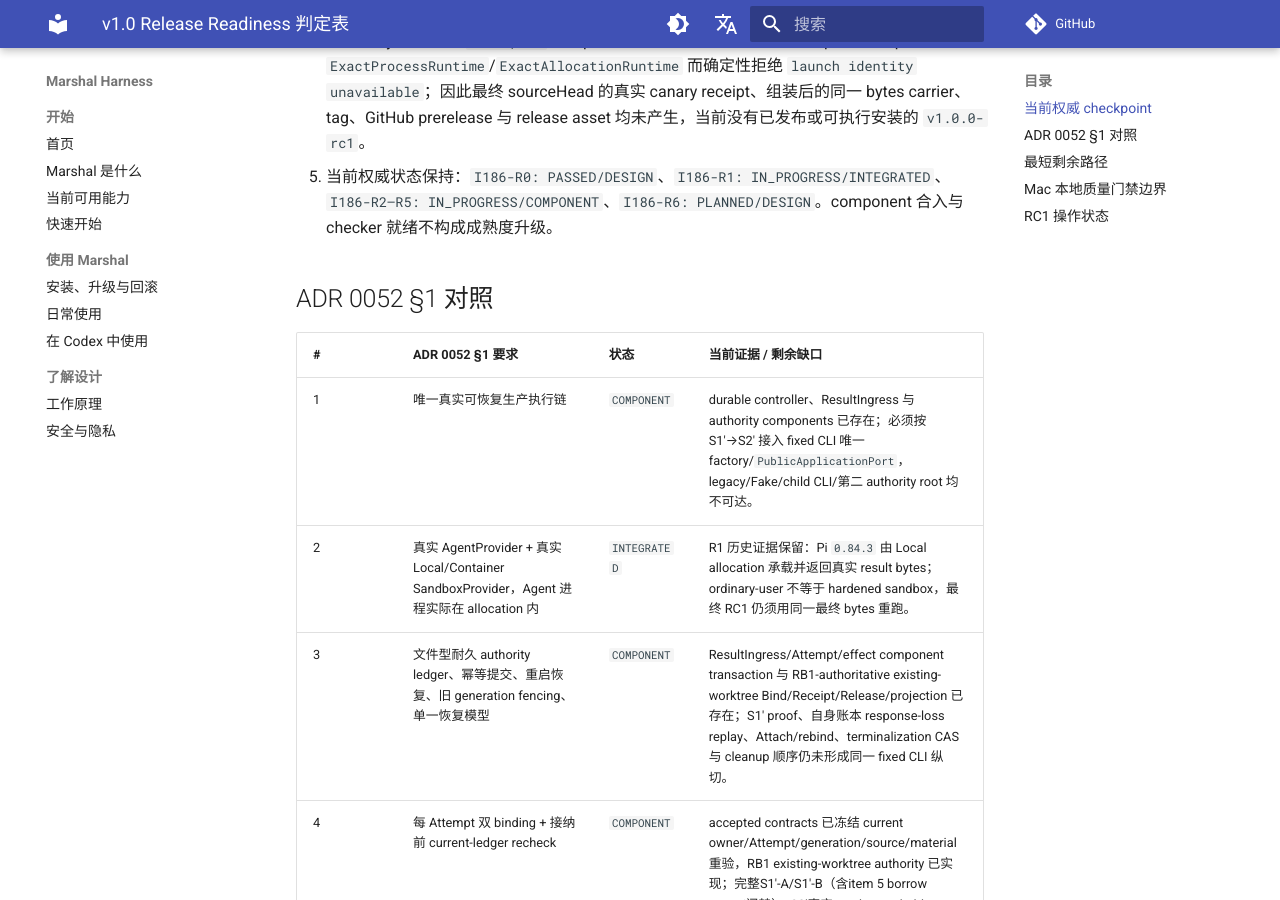
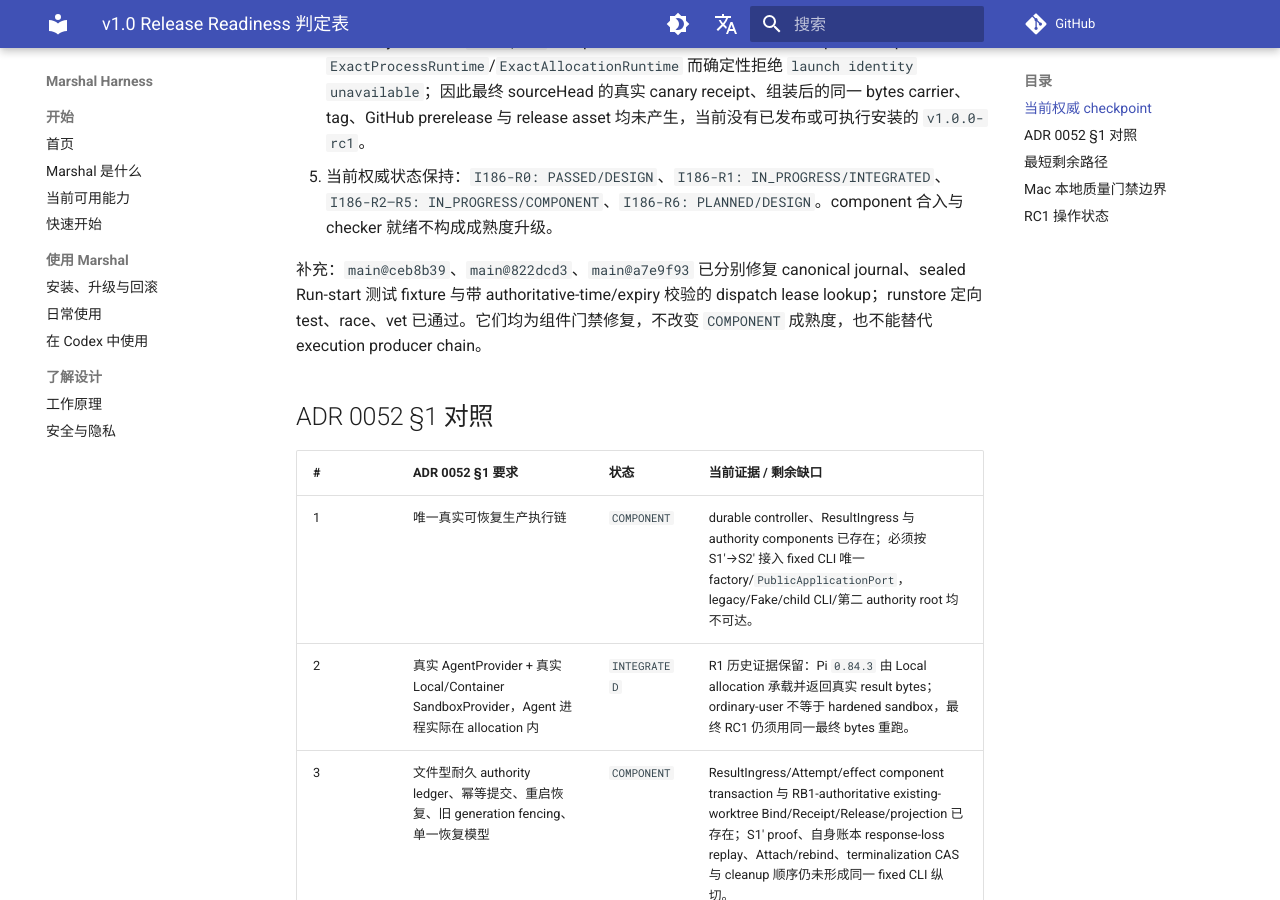
Before and after one commit to chiga0/marshal-harness, an MkDocs documentation site: the page built from docs/v1-release-readiness.md, in a window 1280 px wide and 900 px high, scrolled down 1025 px. Built offline with MkDocs 1.6.1 and Material for MkDocs 9.7.7, drawn with Linux system fonts in a browser that asks for light colours; comment, search, counter and statistics services are not loaded; some of the changed text lies outside the part shown.

Commit message:
docs: sync v1 checkpoint after authority fixes

```diff
--- a/docs/v1-release-readiness.md
+++ b/docs/v1-release-readiness.md
@@ -1,6 +1,6 @@
 # v1.0 Release Readiness 判定表
 
-更新日期：2026-08-30（`main@a73c82b` implementation checkpoint；RC1 canary 已切换到闭集校验与固定 Go toolchain）
+更新日期：2026-08-30（`main@a7e9f93` implementation checkpoint；RC1 canary 已切换到闭集校验与固定 Go toolchain）
 
 判定基准：[ADR 0052](adr/0052-v1-release-scope-and-production-reachability.md)、[ADR 0067](adr/0067-darwin-ordinary-user-launch-and-attach-recovery.md) 与 [ADR 0068](adr/0068-mac-first-cli-only-lifecycle-preview-rc1.md)。只记录已进入 `main` 或绑定精确 sourceHead 的证据；候选分支、单次 live pass、reviewer verdict 或 Accepted ADR 都不会自动升级成熟度。
 
@@ -11,6 +11,8 @@
 3. ADR 0056、0059–0066 的 process、terminalization、Supervisor、PreparedExecution、sealed proof 与 production factory 合同继续有效；[ADR 0067](adr/0067-darwin-ordinary-user-launch-and-attach-recovery.md) 已接受其 Mac ordinary-user 减法与精确取代范围。旧候选 `a6a0d63`、`506a647`、`6298eae` 冻结且不合入。RB1-authoritative existing-worktree Bind/Receipt/Release 与可重建 projection 已于 `main@259edd3` 实现；Linux staticcheck 的 U1000 跨平台 build-graph 修复已于 `main@60291e8` 推送，ResultIngress fail-closed 顺序修复随 `main@04c8fa9` 合入，provider held-descriptor 稳定性修复随 `main@a73c82b` 合入。该 exact-head CI 的 Secret scan 已通过，`CI #33290685508` 的 Ubuntu/macOS quality 仍在运行，整体尚未宣称全绿；本地 `go test ./internal/runstore -count=1` 当前仍暴露 canonical journal 与 prepared Run-start seam 回归，不能将质量门禁视为通过。完整 S1′（S1′-A reservation/full Attempt + S1′-B held descriptor/prepared proof/sealed successor，含 item 5 borrow seam/门禁）尚未进入 `main`，`3abed5a` 仍只是未合入候选；S2′ production composition、Attach/rebind 与 terminalization 同样未完成。
 4. [ADR 0068](adr/0068-mac-first-cli-only-lifecycle-preview-rc1.md) 已接受 unsigned Darwin arm64 CLI-only local-dogfood RC1 合同。build-once Darwin arm64 distribution contract 已于 `main@2d7da6a` 实现，installer exact opt-in/fail-closed guard 已于 `main@e6a78a3` 实现，immutable carrier checker、receipt Schema 与 hostile matrix 已于 `main@66523d9` 实现；三项均已完成独立审查。基于当前最终 bytes 的真实 canary 已推进到 `task plan`，但 production selector 因 CLI 未装配 per-Attempt `ExactProcessRuntime`/`ExactAllocationRuntime` 而确定性拒绝 `launch identity unavailable`；因此最终 sourceHead 的真实 canary receipt、组装后的同一 bytes carrier、tag、GitHub prerelease 与 release asset 均未产生，当前没有已发布或可执行安装的 `v1.0.0-rc1`。
 5. 当前权威状态保持：`I186-R0: PASSED/DESIGN`、`I186-R1: IN_PROGRESS/INTEGRATED`、`I186-R2–R5: IN_PROGRESS/COMPONENT`、`I186-R6: PLANNED/DESIGN`。component 合入与 checker 就绪不构成成熟度升级。
+
+补充：`main@ceb8b39`、`main@822dcd3`、`main@a7e9f93` 已分别修复 canonical journal、sealed Run-start 测试 fixture 与带 authoritative-time/expiry 校验的 dispatch lease lookup；runstore 定向 test、race、vet 已通过。它们均为组件门禁修复，不改变 `COMPONENT` 成熟度，也不能替代 execution producer chain。
 
 ## ADR 0052 §1 对照
 
```
Also changed, not shown: docs/roadmap-status.md (+3 -1 lines).
